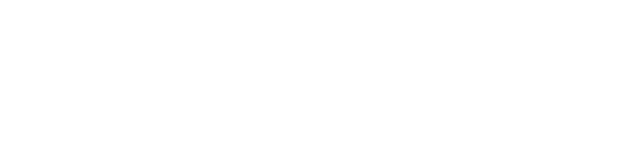
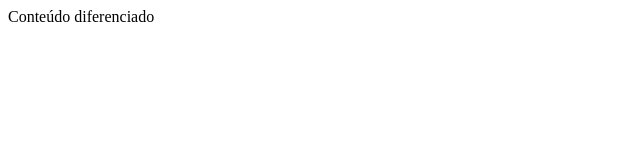
Before and after one commit to MauricioOlimpio/MEAN_Outubro_2016, a plain HTML site: page index.html in a window 1280 px wide. Shown: the whole page, without its empty margins (0-640 px from the left). Drawn offline with Linux system fonts and the light colour scheme.

Commit message:
Adicionei div diferencial

```diff
--- a/index.html
+++ b/index.html
@@ -5,6 +5,6 @@
 	<title>Não será nada!</title>
 </head>
 <body>
-
+	<div>Conteúdo diferenciado</div>
 </body>
 </html>
```
